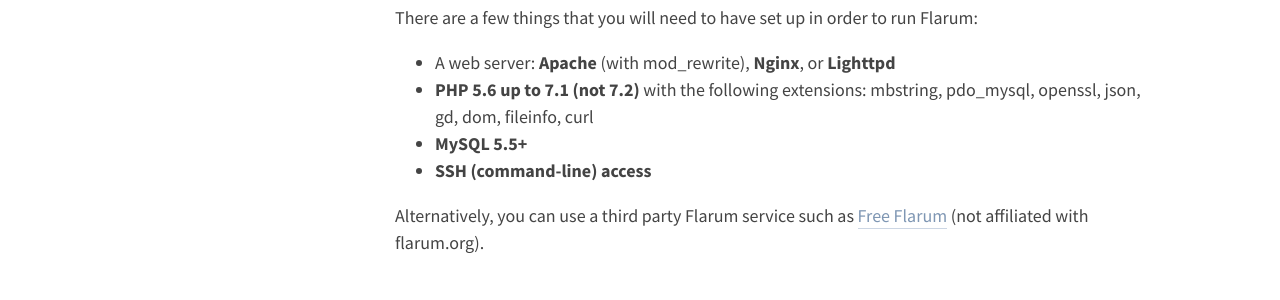
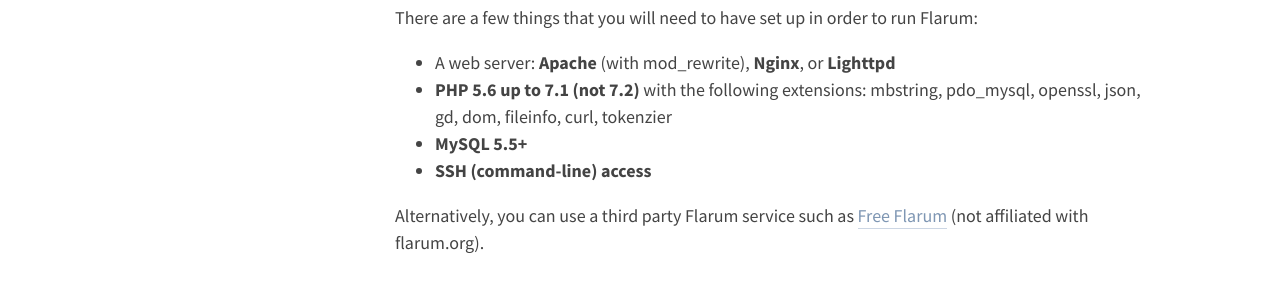
Before and after one commit to flarum/flarum.github.io, a Jekyll site: the page built from _docs/installation.md, in a window 1280 px wide and 900 px high, scrolled down 864 px. Shown: the part 182-482 px from the top of the window. Built offline with Jekyll 4.4.1, drawn with Linux system fonts in a browser that asks for light colours; nearby versions of some CDN libraries; comment, search, counter and statistics services are not loaded.

Commit message:
Add php module tokenizer to dependencies
due to page access error:
(mod_fastcgi.c.2543) FastCGI-stderr: PHP message: PHP Fatal error:  Uncaught Error: Call to undefined function Illuminate\View\Compilers\token_get_all() in /var/www/flarum/vendor/illuminate/view/Compilers/BladeCompiler.php:142

```diff
--- a/_docs/installation.md
+++ b/_docs/installation.md
@@ -26,7 +26,7 @@
 There are a few things that you will need to have set up in order to run Flarum:
 
 * A web server: **Apache** (with mod_rewrite), **Nginx**, or **Lighttpd**
-* **PHP 5.6 up to 7.1 (not 7.2)** with the following extensions: mbstring, pdo_mysql, openssl, json, gd, dom, fileinfo, curl
+* **PHP 5.6 up to 7.1 (not 7.2)** with the following extensions: mbstring, pdo_mysql, openssl, json, gd, dom, fileinfo, curl, tokenzier
 * **MySQL 5.5+**
 * **SSH (command-line) access**
 
```
